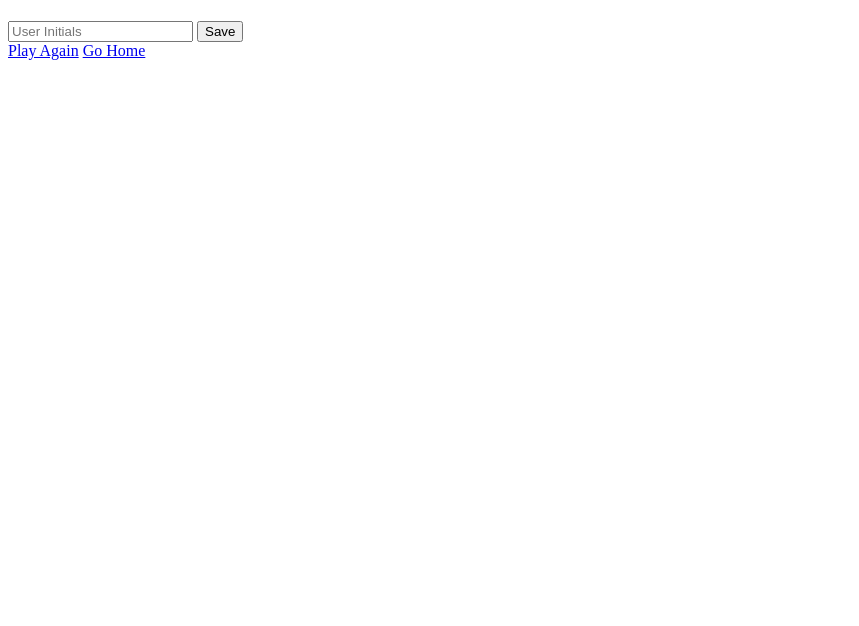
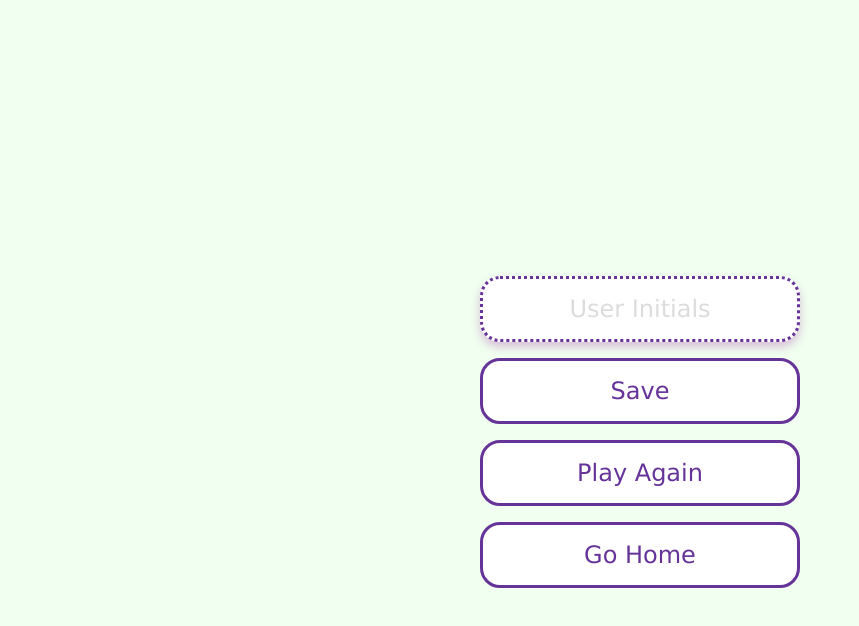
Before and after one commit to rtran1029/Quiz, a plain HTML site: page assets/gameOver.html in a window 1280 px wide. Shown: the whole page, without its empty margins (0-859 px from the left). Drawn offline with Linux system fonts and the light colour scheme; files that its build step writes are made by us from their sources; the site is published under a folder, as on GitHub Pages, so addresses that start at the root find nothing.

Commit message:
making it work on github

```diff
--- a/assets/gameOver.html
+++ b/assets/gameOver.html
@@ -5,7 +5,7 @@
     <meta http-equiv="X-UA-Compatible" content="IE=edge">
     <meta name="viewport" content="width=device-width, initial-scale=1.0">
     <title>YAY!!!</title>
-    <link rel="stylesheet" href="/assets/style.css">
+    <link rel="stylesheet" href="assets/style.css">
 </head>
 <body>
     <div class="container">
@@ -15,10 +15,10 @@
                 <input type="text" name="userINT" id="userINT" placeholder="User Initials">
                 <button type="submit" class="btn" id="saveScoreBtn" onclick="saveHighScore(event)">Save</button>
             </form>
-            <a class="btn" href="/assets/quiz.html">Play Again</a>
-            <a class="btn" href="/index.html">Go Home</a>
+            <a class="btn" href="assets/quiz.html">Play Again</a>
+            <a class="btn" href="index.html">Go Home</a>
         </div>
     </div>
-    <script src="/assets/gameOver.js"></script>
+    <script src="assets/gameOver.js"></script>
 </body>
 </html>
```
